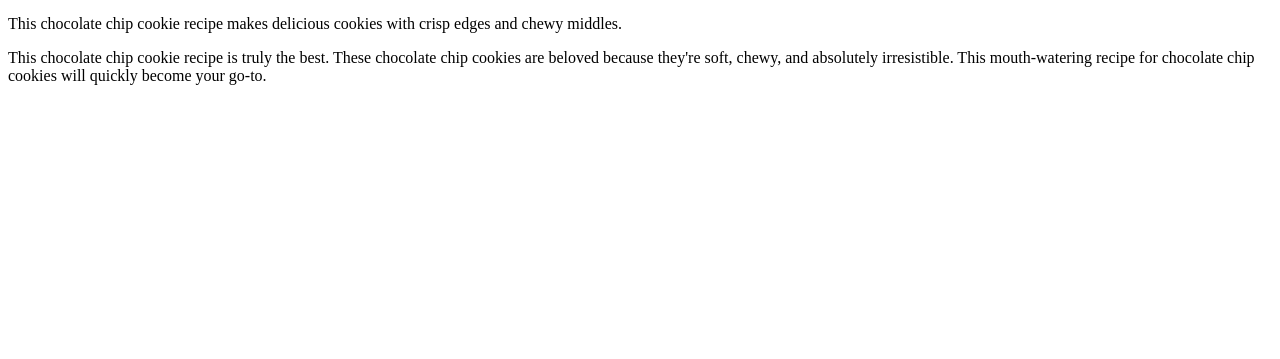
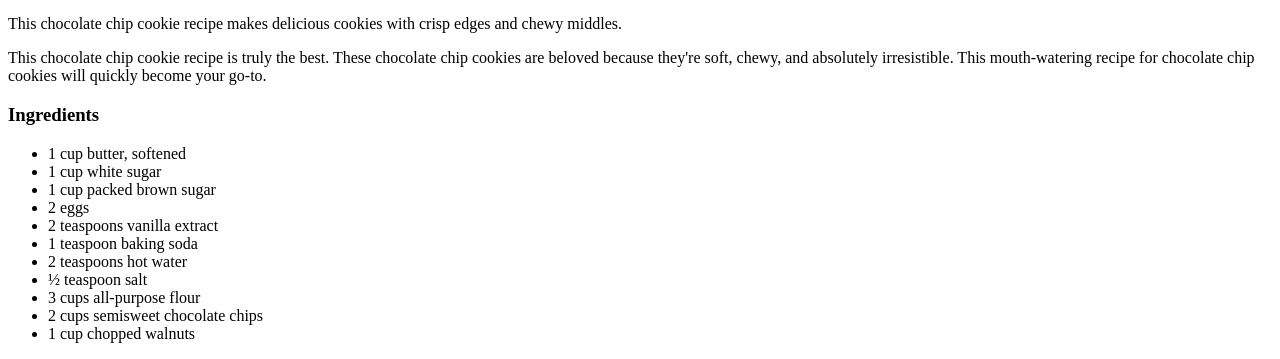
Before and after one commit to Dara-OdinProject/recipes, a plain HTML site: page recipe-pages/cookies.html in a window 1280 px wide. Shown: the part 578-937 px from the top of the page. Before the commit the page ends 800 px from the top, so only its background shows below. Drawn offline with Linux system fonts and the light colour scheme.

Commit message:
Add unordered list of ingredients for cookies

```diff
--- a/recipe-pages/cookies.html
+++ b/recipe-pages/cookies.html
@@ -11,5 +11,19 @@
 	<h3>Description</h3>
 	<p>This chocolate chip cookie recipe makes delicious cookies with crisp edges and chewy middles.</p>
 	<p>This chocolate chip cookie recipe is truly the best. These chocolate chip cookies are beloved because they're soft, chewy, and absolutely irresistible. This mouth-watering recipe for chocolate chip cookies will quickly become your go-to.</p>
+	<h3>Ingredients</h3>
+	<ul>
+		<li>1 cup butter, softened</li>
+		<li>1 cup white sugar</li>
+		<li>1 cup packed brown sugar</li>
+		<li>2 eggs</li>
+		<li>2 teaspoons vanilla extract</li>
+		<li>1 teaspoon baking soda</li>
+		<li>2 teaspoons hot water</li>
+		<li>½ teaspoon salt</li>
+		<li>3 cups all-purpose flour</li>
+		<li>2 cups semisweet chocolate chips</li>
+		<li>1 cup chopped walnuts</li>
+	</ul>
 </body>
 </html>
```
